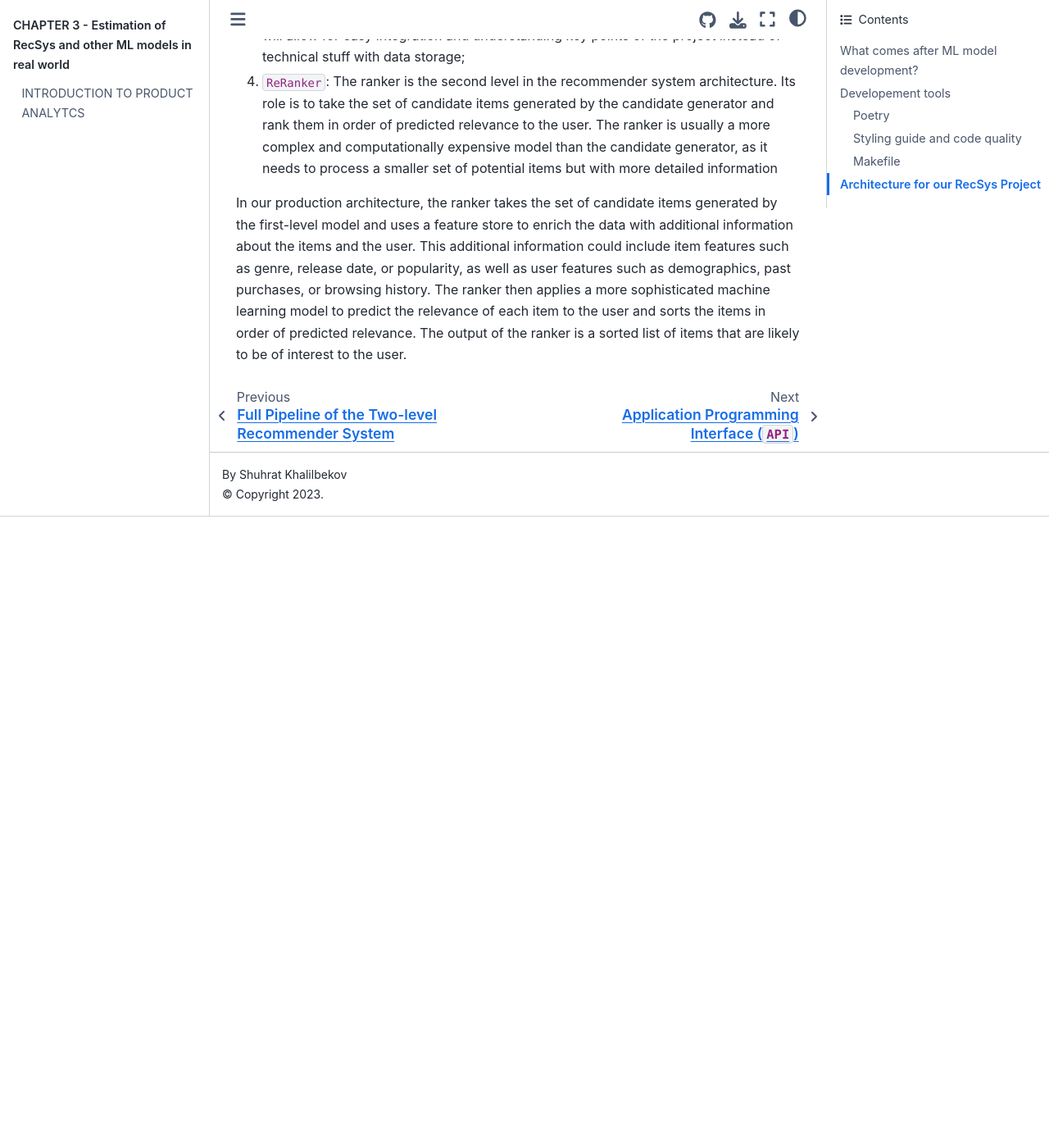
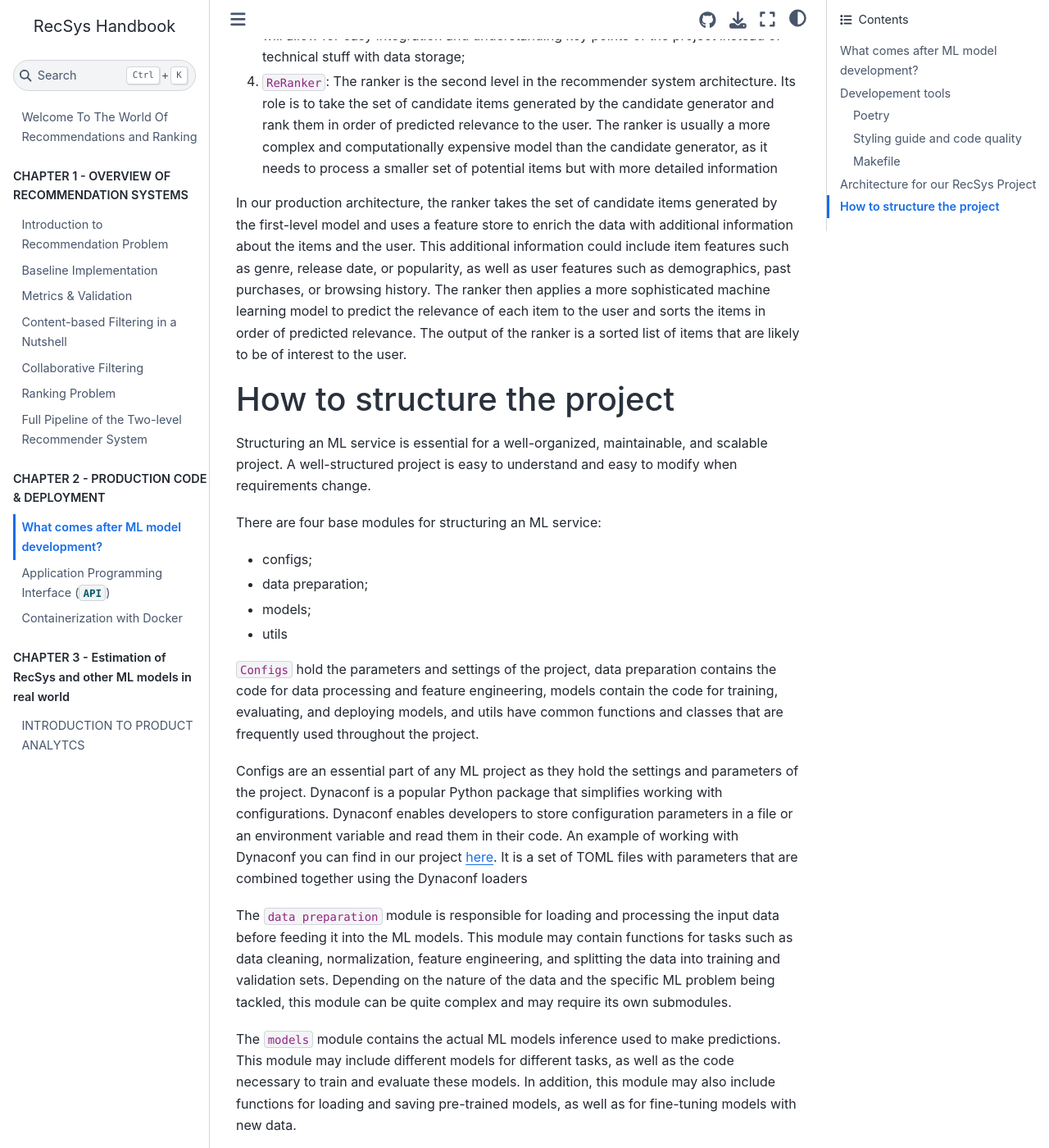
Before and after one commit to kshurik/rekkobook, a Jupyter Book: the page built from docs/chapter2/intro_to_deployment.md, in a window 1280 px wide and 1400 px high, scrolled down 7497 px. Shown: the whole window at 82% size. Built offline with Jupyter Book 1.0.4 settings and Sphinx 7.4.7 and the Sphinx Book theme 1.1.4, drawn with Linux system fonts in a browser that asks for light colours; before the commit the page ends 8127 px from its top, so only the background shows below that; some of the changed text lies outside the part shown.

Commit message:
added structuring module

```diff
--- a/docs/chapter2/intro_to_deployment.md
+++ b/docs/chapter2/intro_to_deployment.md
@@ -370,3 +370,45 @@
 or browsing history. The ranker then applies a more sophisticated machine learning model to predict
 the relevance of each item to the user and sorts the items in order of predicted relevance.
 The output of the ranker is a sorted list of items that are likely to be of interest to the user.
+
+# How to structure the project
+Structuring an ML service is essential for a well-organized, maintainable, and scalable project.
+A well-structured project is easy to understand and easy to modify when requirements change.
+
+There are four base modules for structuring an ML service:
+- configs;
+- data preparation;
+- models;
+- utils
+
+`Configs` hold the parameters and settings of the project, data preparation contains the code
+for data processing and feature engineering, models contain the code for training, evaluating,
+and deploying models, and utils have common functions and classes that are frequently used throughout the project.
+
+Configs are an essential part of any ML project as they hold the settings and parameters of
+the project. Dynaconf is a popular Python package that simplifies working with configurations.
+Dynaconf enables developers to store configuration parameters in a file or an environment
+variable and read them in their code. An example of working with Dynaconf you can find in our project [here](https://github.com/kshurik/rekkobook/tree/chapter2/api_example/supplements/recsys/configs). It is a set of TOML files with parameters that
+are combined together using the Dynaconf loaders
+
+
+The `data preparation` module is responsible for loading and processing the input data before
+feeding it into the ML models. This module may contain functions for tasks such as data cleaning,
+normalization, feature engineering, and splitting the data into training and validation sets.
+Depending on the nature of the data and the specific ML problem being tackled, this module can be
+quite complex and may require its own submodules.
+
+
+The `models` module contains the actual ML models inference used to make predictions. This module may include
+different models for different tasks, as well as the code necessary to train and evaluate these models.
+In addition, this module may also include functions for loading and saving pre-trained models,
+as well as for fine-tuning models with new data.
+
+
+Finally, the `utils` module contains commonly used functions or classes shared across
+different parts of the service. This module may include functions for logging, visualization,
+file I/O, or any other utility functions that are not specific to either the data preparation or modeling modules.
+
+
+Thus, by separating the code into these four modules, the ML service can be organized in a logical
+and modular way, making it easier to maintain and extend over time.
```
